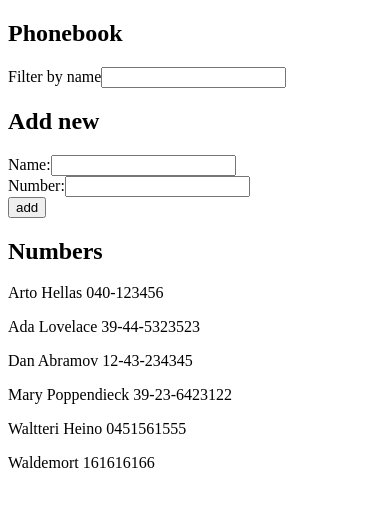
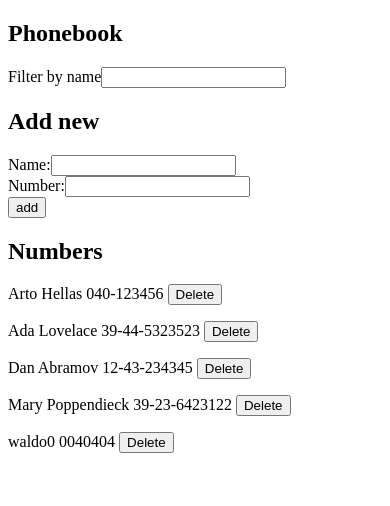
Before and after one commit to Waltsuuuu/puhelinluoettelo, a React (Vite) app: page / in a window 390 px wide. Shown: the top 506 px of the page. Built offline with nearby package versions, Linux system fonts and the light colour scheme; data requests are answered from the project's data file.

Commit message:
Added delete function, user can delete numbers from phonebook. Phonebook step 9 completed

```diff
--- a/db.json
+++ b/db.json
@@ -21,14 +21,9 @@
       "id": "4"
     },
     {
-      "id": "29ce",
-      "name": "Waltteri Heino",
-      "number": "0451561555"
-    },
-    {
-      "id": "0217",
-      "name": "Waldemort",
-      "number": "161616166"
+      "id": "e44b",
+      "name": "waldo0",
+      "number": "0040404"
     }
   ]
 }
--- a/src/App.jsx
+++ b/src/App.jsx
@@ -3,6 +3,7 @@ import Filter from './Components/FIlter'
 import PersonForm from './Components/PersonForm'
 import Persons from './Components/Persons'
 import personsService from './Service/persons'
+import axios from 'axios'
 
 const App = () => {
   const [persons, setPersons] = useState([])
@@ -54,8 +55,6 @@ const App = () => {
         setNewNumber('')
       })
     }
-
-
   }
 
   /*
@@ -83,6 +82,19 @@ const App = () => {
     person.name.toLowerCase().includes(searchQuery.toLowerCase())
    )
 
+  const handleDelete = (id, name) => {
+    console.log('You pressed delete')
+    if (window.confirm(`Delete ${name}?`)){
+      personsService
+        .deletePerson(id)
+        .then(() => {
+          setPersons(persons.filter(person => person.id !== id))
+        })
+    }
+
+
+  }
+
 
   return (
     <div className="PhoneBookWrapper">
@@ -102,7 +114,7 @@ const App = () => {
 
       <h2>Numbers</h2>
 
-      <Persons filteredPersons={filteredPersons}/>
+      <Persons filteredPersons={filteredPersons} handleDelete={handleDelete}/>
     </div>
   )
 
--- a/src/Components/Persons.jsx
+++ b/src/Components/Persons.jsx
@@ -1,20 +1,21 @@
 import PropTypes from 'prop-types'
 
-const Persons = ( {filteredPersons} ) => {
+const Persons = ( {filteredPersons, handleDelete} ) => {
 
 
     return (
         <>
         {filteredPersons.map((person) => (
         <p key={person.id}>
-        {person.name} {person.number}</p>
+        {person.name} {person.number} <button onClick={() => handleDelete(person.id, person.name)}>Delete</button></p>
         ))}
         </>
     )
 }
 
 Persons.propTypes = {
-    filteredPersons: PropTypes.array
+    filteredPersons: PropTypes.array,
+    handleDelete: PropTypes.func
 }
 
 export default Persons
--- a/src/Service/persons.js
+++ b/src/Service/persons.js
@@ -12,4 +12,10 @@ const create = newObject => {
     return request.then(response => response.data)
 }
 
-export default { getAll, create }
+const deletePerson = (id) => {
+    const request = axios.delete(`${baseUrl}/${id}`)
+    return request.then(response => response.data)
+}
+
+
+export default { getAll, create, deletePerson }
```
